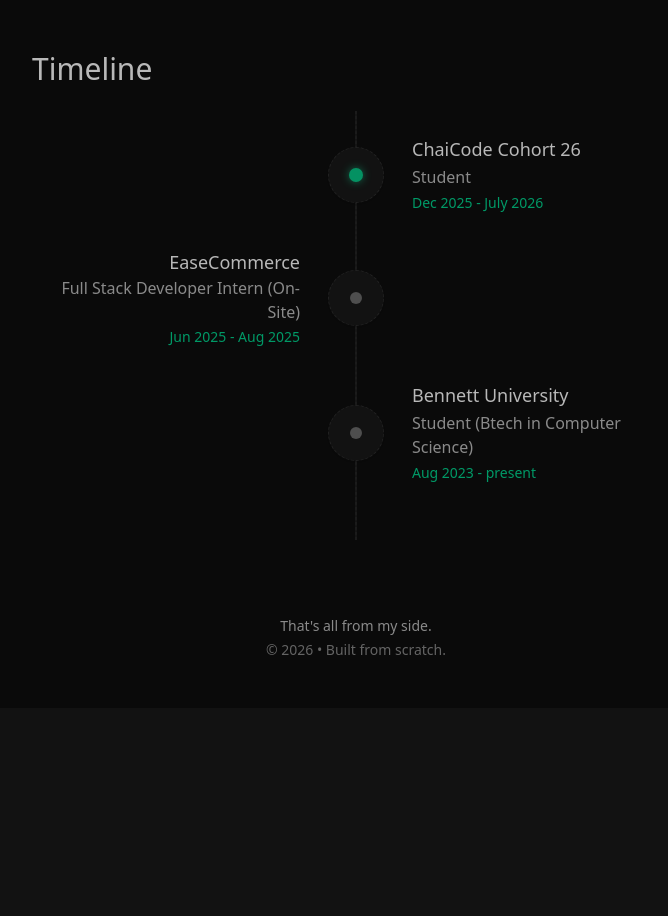
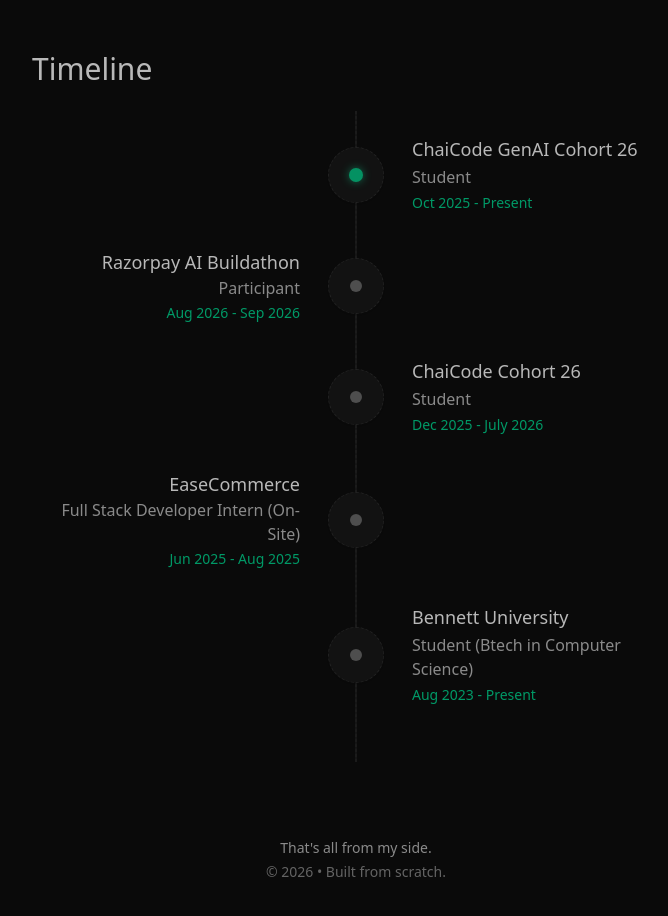
Before and after one commit to divakardsp/Portfolio-2, a Next.js app: page / in a window 1280 px wide. Shown: the part 3040-3956 px from the top of the page, without its empty margins (540-1208 px from the left). Before the commit the page ends 3748 px from the top, so only its background shows below. Built offline with nearby package versions, Linux system fonts and the light colour scheme.

Commit message:
feat: update work history in Experience component with new entries and date format correction

```diff
--- a/components/right/Experience.tsx
+++ b/components/right/Experience.tsx
@@ -3,6 +3,18 @@ import React from "react";
 import { motion } from "motion/react";
 
 const workHistory = [
+    {
+        company: "ChaiCode GenAI Cohort 26",
+        role: "Student",
+        date: "Oct 2025 - Present",
+    },
+
+    {
+        company: "Razorpay AI Buildathon",
+        role: "Participant",
+        date: "Aug 2026 - Sep 2026",
+    },
+
     {
         company: "ChaiCode Cohort 26",
         role: "Student",
@@ -16,7 +28,7 @@ const workHistory = [
     {
         company: "Bennett University",
         role: "Student (Btech in Computer Science)",
-        date: "Aug 2023 - present",
+        date: "Aug 2023 - Present",
     },
 ];
 
```
